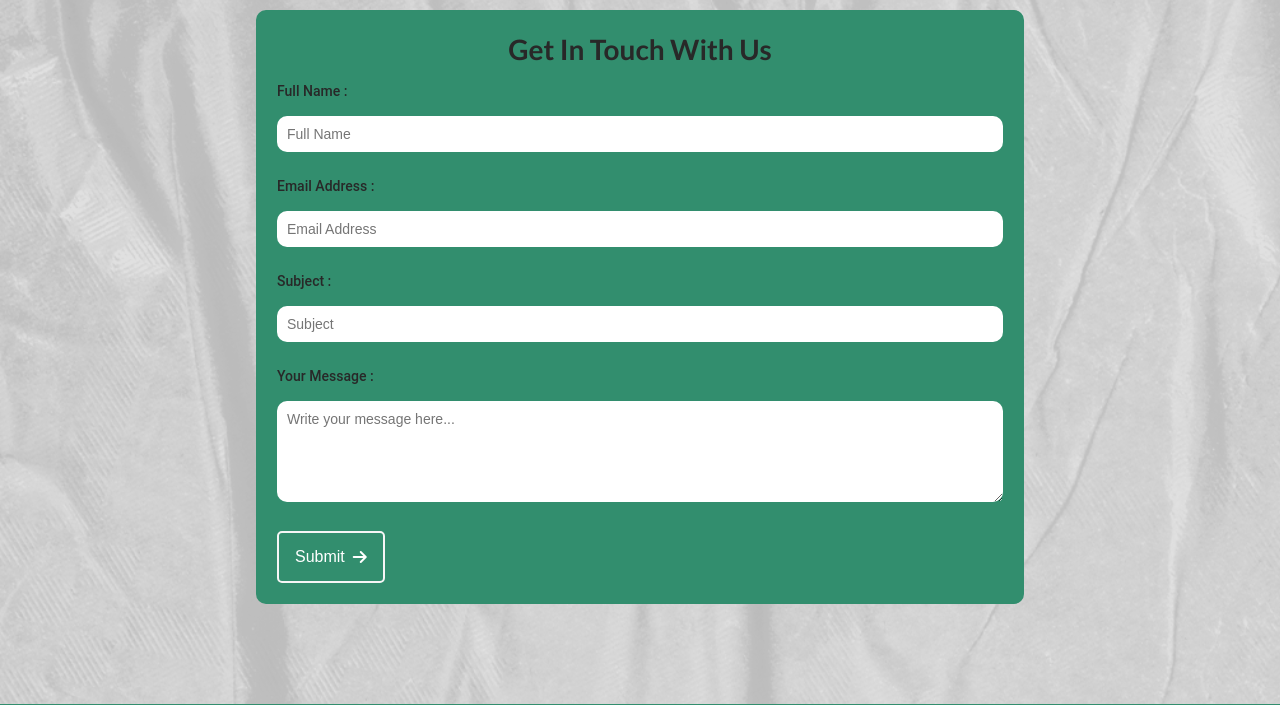
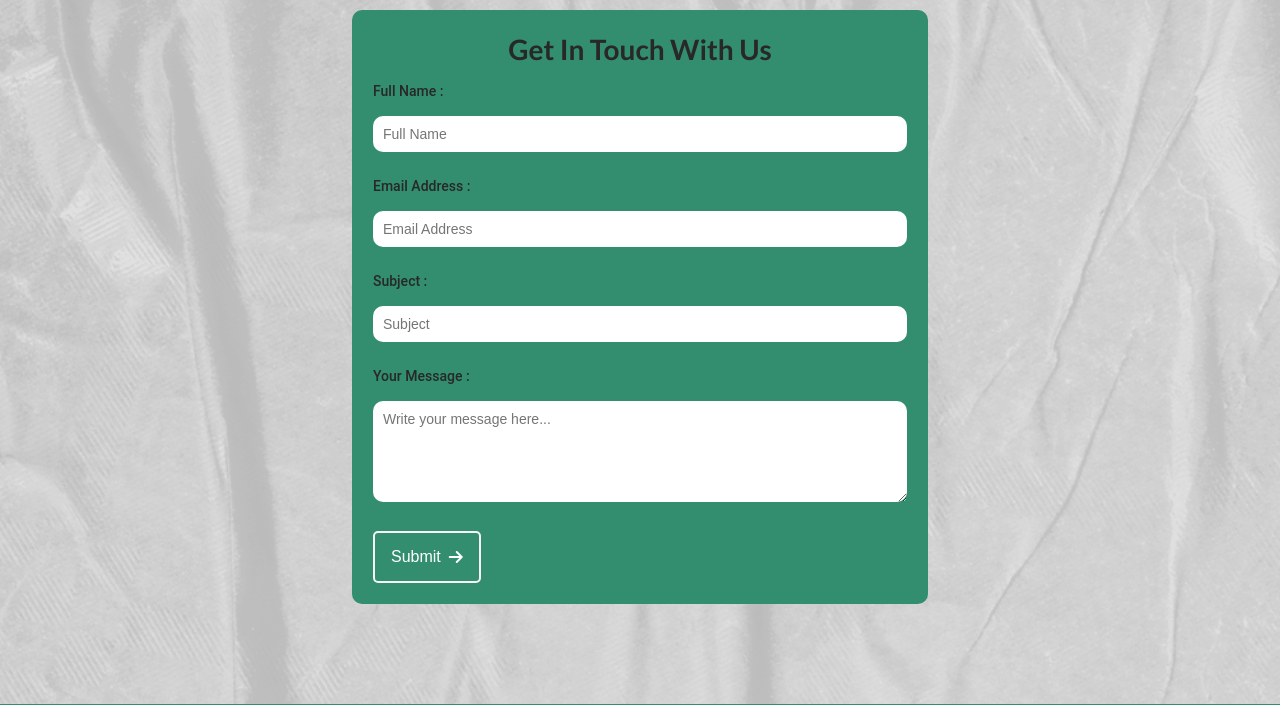
Before and after one commit to KADRSasanka/WEB-SITE-PROJECT, a PHP site: page /contact.html in a window 1280 px wide. Shown: the part 90-795 px from the top of the page. Run offline with PHP 8.4, Linux system fonts and the light colour scheme.

Commit message:
Update contact.css

```diff
--- a/contact.css
+++ b/contact.css
@@ -272,7 +272,7 @@ nav .login-form a p:hover {
 
 form {
     background-color: #328E6E;
-    width: 60%;
+    width: 45%;
     padding: 1.5rem;
     margin: 100px auto;
     border-radius: 10px;
```
